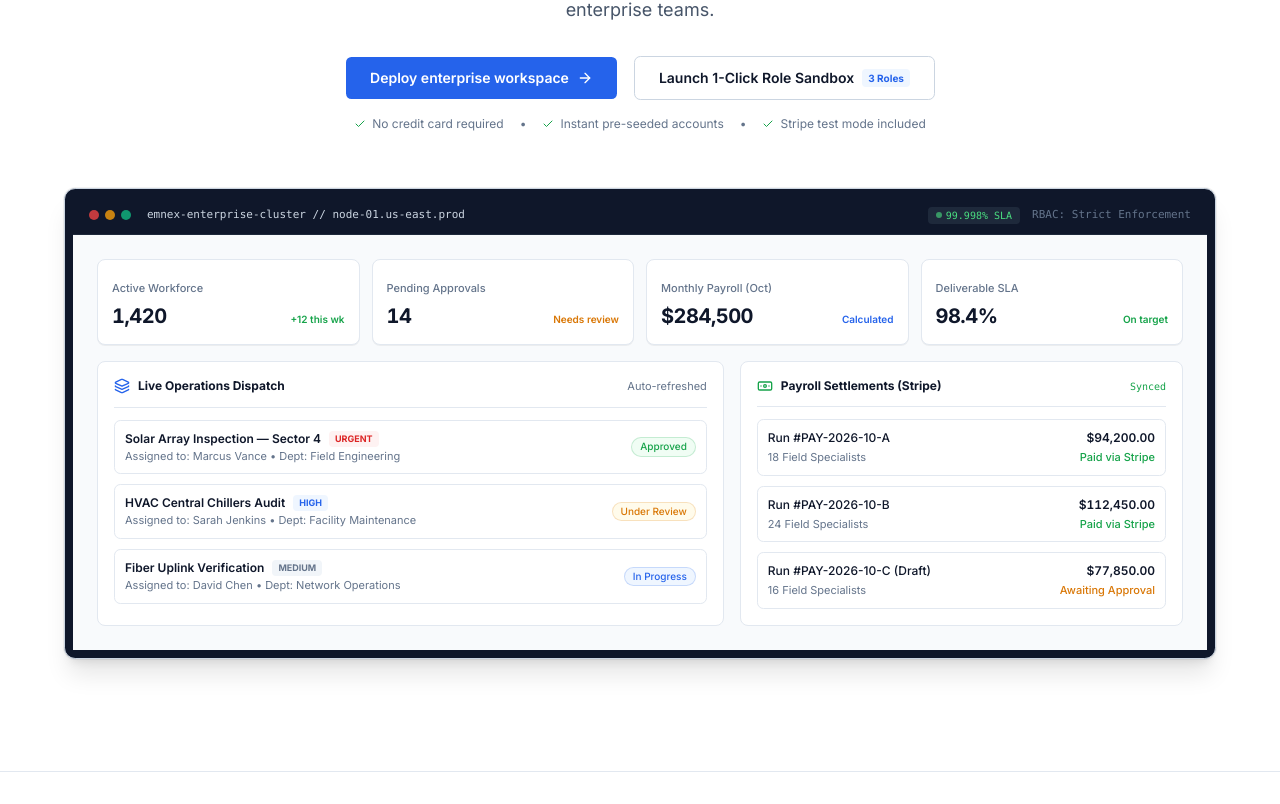
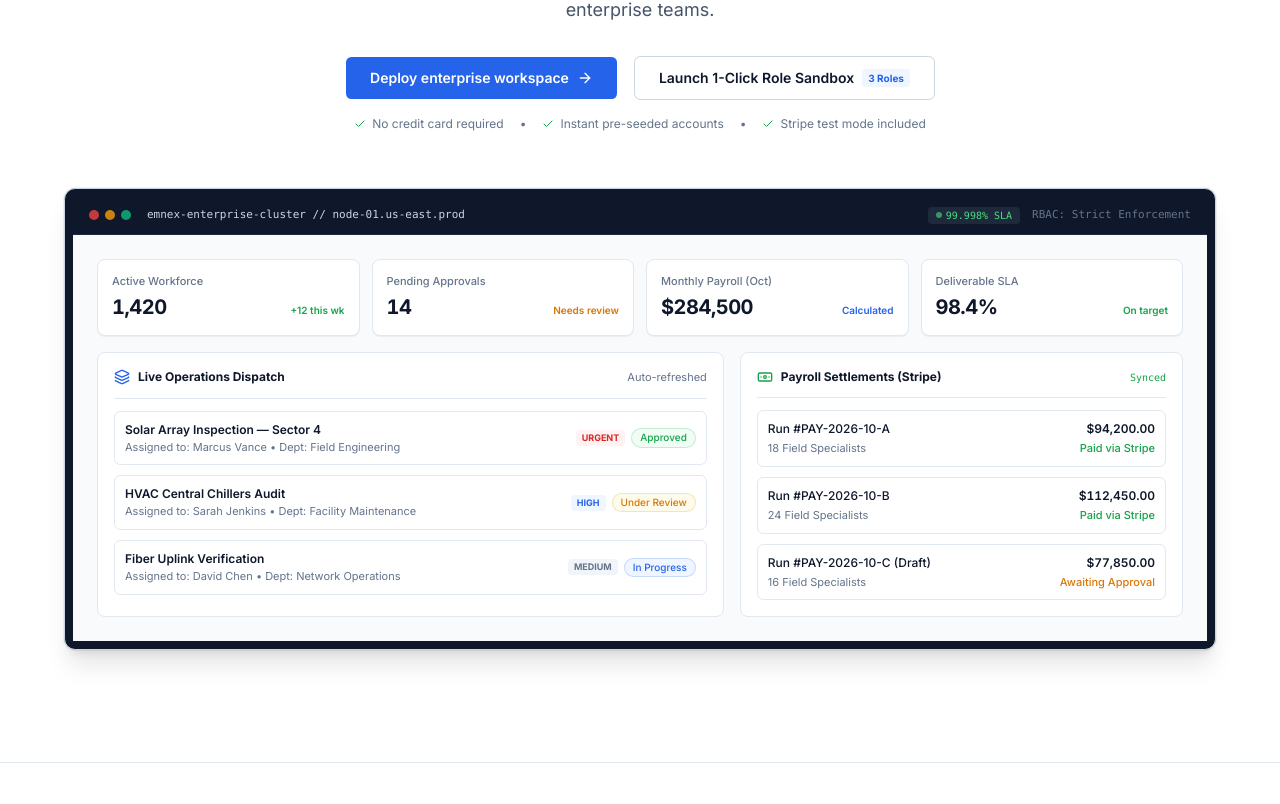
Before and after one commit to mariyamnavila/emnex-frontend, a Next.js app: page / in a window 1280 px wide. Shown: the part 479-1283 px from the top of the page. Built offline with nearby package versions, Linux system fonts and the light colour scheme; no server answers.

Commit message:
fix: make the landing dashboard preview responsive on phones

```diff
--- a/src/components/landing/console-preview.tsx
+++ b/src/components/landing/console-preview.tsx
@@ -1,216 +1,140 @@
 import { Layers, Banknote } from "lucide-react";
+
+const KPIS = [
+  { label: "Active Workforce", value: "1,420", note: "+12 this wk", tone: "text-[#16A34A]" },
+  { label: "Pending Approvals", value: "14", note: "Needs review", tone: "text-[#D97706]" },
+  { label: "Monthly Payroll (Oct)", value: "$284,500", note: "Calculated", tone: "text-[#2563EB]" },
+  { label: "Deliverable SLA", value: "98.4%", note: "On target", tone: "text-[#16A34A]" },
+];
+
+const PRIORITY = {
+  Urgent: "bg-[#FEF2F2] text-[#DC2626]",
+  High: "bg-[#EFF6FF] text-[#2563EB]",
+  Medium: "bg-[#F1F5F9] text-[#64748B]",
+};
+
+const STATUS = {
+  Approved: "border-[#16A34A]/20 bg-[#F0FDF4] text-[#16A34A]",
+  "Under Review": "border-[#D97706]/20 bg-[#FFFBEB] text-[#D97706]",
+  "In Progress": "border-[#2563EB]/20 bg-[#EFF6FF] text-[#2563EB]",
+};
+
+const DISPATCH: { title: string; who: string; dept: string; priority: keyof typeof PRIORITY; status: keyof typeof STATUS }[] = [
+  { title: "Solar Array Inspection — Sector 4", who: "Marcus Vance", dept: "Field Engineering", priority: "Urgent", status: "Approved" },
+  { title: "HVAC Central Chillers Audit", who: "Sarah Jenkins", dept: "Facility Maintenance", priority: "High", status: "Under Review" },
+  { title: "Fiber Uplink Verification", who: "David Chen", dept: "Network Operations", priority: "Medium", status: "In Progress" },
+];
+
+const RUNS = [
+  { run: "Run #PAY-2026-10-A", amount: "$94,200.00", team: "18 Field Specialists", state: "Paid via Stripe", tone: "text-[#16A34A]" },
+  { run: "Run #PAY-2026-10-B", amount: "$112,450.00", team: "24 Field Specialists", state: "Paid via Stripe", tone: "text-[#16A34A]" },
+  { run: "Run #PAY-2026-10-C (Draft)", amount: "$77,850.00", team: "16 Field Specialists", state: "Awaiting Approval", tone: "text-[#D97706]" },
+];
+
+const rowClass = "rounded-md border border-[#E2E8F0] p-2.5 text-xs dark:border-[#1E293B] dark:bg-[#0B1120]";
 
 export function ConsolePreview() {
   return (
     <div className="mx-auto mt-14 max-w-6xl">
       <div className="rounded-xl border border-[#CBD5E1] bg-[#0F172A] p-2 shadow-xl ring-1 ring-black/5 dark:border-[#1E293B]">
         {/* Window title bar */}
-        <div className="flex items-center justify-between border-b border-[#1E293B] px-4 py-2.5 text-xs text-[#94A3B8]">
-          <div className="flex items-center gap-2">
-            <div className="flex gap-1.5">
+        <div className="flex items-center justify-between gap-3 border-b border-[#1E293B] px-4 py-2.5 text-xs text-[#94A3B8]">
+          <div className="flex min-w-0 items-center gap-2">
+            <div className="flex shrink-0 gap-1.5">
               <div className="size-2.5 rounded-full bg-[#EF4444]/80" />
               <div className="size-2.5 rounded-full bg-[#F59E0B]/80" />
               <div className="size-2.5 rounded-full bg-[#10B981]/80" />
             </div>
-            <span className="ml-2 font-mono text-[11px] text-[#CBD5E1]">
+            <span className="ml-2 truncate font-mono text-[11px] text-[#CBD5E1]">
               emnex-enterprise-cluster // node-01.us-east.prod
             </span>
           </div>
-          <div className="flex items-center gap-3">
-            <span className="inline-flex items-center gap-1 rounded bg-[#1E293B] px-2 py-0.5 font-mono text-[10px] text-[#4ADE80]">
+          <div className="flex shrink-0 items-center gap-3">
+            <span className="inline-flex items-center gap-1 rounded bg-[#1E293B] px-2 py-0.5 font-mono text-[10px] whitespace-nowrap text-[#4ADE80]">
               <span className="size-1.5 animate-pulse rounded-full bg-[#4ADE80]" />
               99.998% SLA
             </span>
-            <span className="hidden sm:inline font-mono text-[11px] text-[#64748B]">
-              RBAC: Strict Enforcement
-            </span>
+            <span className="hidden font-mono text-[11px] text-[#64748B] sm:inline">RBAC: Strict Enforcement</span>
           </div>
         </div>
 
         {/* Dashboard Mockup Content */}
         <div className="grid gap-4 bg-[#F8FAFC] p-4 sm:p-6 lg:grid-cols-12 dark:bg-[#0B1120]">
-          {/* KPI Strip */}
+          {/* KPI Strip — value and note stack until the tiles are wide enough */}
           <div className="grid grid-cols-2 gap-3 sm:grid-cols-4 lg:col-span-12">
-            <div className="rounded-lg border border-[#E2E8F0] bg-white p-3.5 shadow-2xs dark:border-[#1E293B] dark:bg-[#0F172A]">
-              <span className="text-[11px] font-medium text-[#64748B] dark:text-[#94A3B8]">
-                Active Workforce
-              </span>
-              <div className="mt-1 flex items-baseline justify-between">
-                <span className="text-xl font-bold tracking-tight text-[#0F172A] tabular-nums dark:text-white">
-                  1,420
-                </span>
-                <span className="text-[10px] font-semibold text-[#16A34A]">+12 this wk</span>
+            {KPIS.map((kpi) => (
+              <div
+                key={kpi.label}
+                className="rounded-lg border border-[#E2E8F0] bg-white p-3.5 shadow-2xs dark:border-[#1E293B] dark:bg-[#0F172A]"
+              >
+                <span className="block text-[11px] leading-snug font-medium text-[#64748B] dark:text-[#94A3B8]">{kpi.label}</span>
+                <div className="mt-1 flex flex-col gap-0.5 lg:flex-row lg:items-baseline lg:justify-between">
+                  <span className="text-xl font-bold tracking-tight text-[#0F172A] tabular-nums dark:text-white">
+                    {kpi.value}
+                  </span>
+                  <span className={`text-[10px] font-semibold whitespace-nowrap ${kpi.tone}`}>{kpi.note}</span>
+                </div>
               </div>
-            </div>
-
-            <div className="rounded-lg border border-[#E2E8F0] bg-white p-3.5 shadow-2xs dark:border-[#1E293B] dark:bg-[#0F172A]">
-              <span className="text-[11px] font-medium text-[#64748B] dark:text-[#94A3B8]">
-                Pending Approvals
-              </span>
-              <div className="mt-1 flex items-baseline justify-between">
-                <span className="text-xl font-bold tracking-tight text-[#0F172A] tabular-nums dark:text-white">
-                  14
-                </span>
-                <span className="text-[10px] font-semibold text-[#D97706]">Needs review</span>
-              </div>
-            </div>
-
-            <div className="rounded-lg border border-[#E2E8F0] bg-white p-3.5 shadow-2xs dark:border-[#1E293B] dark:bg-[#0F172A]">
-              <span className="text-[11px] font-medium text-[#64748B] dark:text-[#94A3B8]">
-                Monthly Payroll (Oct)
-              </span>
-              <div className="mt-1 flex items-baseline justify-between">
-                <span className="text-xl font-bold tracking-tight text-[#0F172A] tabular-nums dark:text-white">
-                  $284,500
-                </span>
-                <span className="text-[10px] font-semibold text-[#2563EB]">Calculated</span>
-              </div>
-            </div>
-
-            <div className="rounded-lg border border-[#E2E8F0] bg-white p-3.5 shadow-2xs dark:border-[#1E293B] dark:bg-[#0F172A]">
-              <span className="text-[11px] font-medium text-[#64748B] dark:text-[#94A3B8]">
-                Deliverable SLA
-              </span>
-              <div className="mt-1 flex items-baseline justify-between">
-                <span className="text-xl font-bold tracking-tight text-[#0F172A] tabular-nums dark:text-white">
-                  98.4%
-                </span>
-                <span className="text-[10px] font-semibold text-[#16A34A]">On target</span>
-              </div>
-            </div>
+            ))}
           </div>
 
           {/* Left Pane: Task Dispatch Queue */}
           <div className="rounded-lg border border-[#E2E8F0] bg-white p-4 lg:col-span-7 dark:border-[#1E293B] dark:bg-[#0F172A]">
-            <div className="flex items-center justify-between border-b border-[#E2E8F0] pb-3 dark:border-[#1E293B]">
+            <div className="flex items-center justify-between gap-3 border-b border-[#E2E8F0] pb-3 dark:border-[#1E293B]">
               <div className="flex items-center gap-2">
                 <Layers className="size-4 text-[#2563EB]" />
-                <span className="text-xs font-bold text-[#0F172A] dark:text-white">
-                  Live Operations Dispatch
-                </span>
+                <span className="text-xs font-bold text-[#0F172A] dark:text-white">Live Operations Dispatch</span>
               </div>
-              <span className="text-[11px] text-[#64748B] dark:text-[#94A3B8]">
-                Auto-refreshed
-              </span>
+              <span className="text-[11px] whitespace-nowrap text-[#64748B] dark:text-[#94A3B8]">Auto-refreshed</span>
             </div>
 
             <div className="mt-3 space-y-2.5">
-              <div className="flex items-center justify-between rounded-md border border-[#E2E8F0] p-2.5 text-xs dark:border-[#1E293B] dark:bg-[#0B1120]">
-                <div className="space-y-0.5">
-                  <div className="flex items-center gap-2">
-                    <span className="font-semibold text-[#0F172A] dark:text-white">
-                      Solar Array Inspection — Sector 4
+              {DISPATCH.map((task) => (
+                <div key={task.title} className={`flex flex-col gap-2 sm:flex-row sm:items-center sm:justify-between ${rowClass}`}>
+                  <div className="min-w-0 space-y-0.5">
+                    <p className="font-semibold text-[#0F172A] dark:text-white">{task.title}</p>
+                    <p className="text-[11px] text-[#64748B] dark:text-[#94A3B8]">
+                      Assigned to: {task.who} &bull; Dept: {task.dept}
+                    </p>
+                  </div>
+                  <div className="flex shrink-0 items-center gap-1.5">
+                    <span className={`rounded px-1.5 py-0.5 text-[9px] font-bold uppercase ${PRIORITY[task.priority]}`}>
+                      {task.priority}
                     </span>
-                    <span className="rounded bg-[#FEF2F2] px-1.5 py-0.5 text-[9px] font-bold text-[#DC2626] uppercase">
-                      Urgent
+                    <span className={`rounded-full border px-2 py-0.5 text-[10px] font-medium whitespace-nowrap ${STATUS[task.status]}`}>
+                      {task.status}
                     </span>
                   </div>
-                  <p className="text-[11px] text-[#64748B] dark:text-[#94A3B8]">
-                    Assigned to: Marcus Vance &bull; Dept: Field Engineering
-                  </p>
                 </div>
-                <span className="rounded-full border border-[#16A34A]/20 bg-[#F0FDF4] px-2 py-0.5 text-[10px] font-medium text-[#16A34A]">
-                  Approved
-                </span>
-              </div>
-
-              <div className="flex items-center justify-between rounded-md border border-[#E2E8F0] p-2.5 text-xs dark:border-[#1E293B] dark:bg-[#0B1120]">
-                <div className="space-y-0.5">
-                  <div className="flex items-center gap-2">
-                    <span className="font-semibold text-[#0F172A] dark:text-white">
-                      HVAC Central Chillers Audit
-                    </span>
-                    <span className="rounded bg-[#EFF6FF] px-1.5 py-0.5 text-[9px] font-bold text-[#2563EB] uppercase">
-                      High
-                    </span>
-                  </div>
-                  <p className="text-[11px] text-[#64748B] dark:text-[#94A3B8]">
-                    Assigned to: Sarah Jenkins &bull; Dept: Facility Maintenance
-                  </p>
-                </div>
-                <span className="rounded-full border border-[#D97706]/20 bg-[#FFFBEB] px-2 py-0.5 text-[10px] font-medium text-[#D97706]">
-                  Under Review
-                </span>
-              </div>
-
-              <div className="flex items-center justify-between rounded-md border border-[#E2E8F0] p-2.5 text-xs dark:border-[#1E293B] dark:bg-[#0B1120]">
-                <div className="space-y-0.5">
-                  <div className="flex items-center gap-2">
-                    <span className="font-semibold text-[#0F172A] dark:text-white">
-                      Fiber Uplink Verification
-                    </span>
-                    <span className="rounded bg-[#F1F5F9] px-1.5 py-0.5 text-[9px] font-bold text-[#64748B] uppercase">
-                      Medium
-                    </span>
-                  </div>
-                  <p className="text-[11px] text-[#64748B] dark:text-[#94A3B8]">
-                    Assigned to: David Chen &bull; Dept: Network Operations
-                  </p>
-                </div>
-                <span className="rounded-full border border-[#2563EB]/20 bg-[#EFF6FF] px-2 py-0.5 text-[10px] font-medium text-[#2563EB]">
-                  In Progress
-                </span>
-              </div>
+              ))}
             </div>
           </div>
 
           {/* Right Pane: Stripe Payroll Settlement Feed */}
           <div className="rounded-lg border border-[#E2E8F0] bg-white p-4 lg:col-span-5 dark:border-[#1E293B] dark:bg-[#0F172A]">
-            <div className="flex items-center justify-between border-b border-[#E2E8F0] pb-3 dark:border-[#1E293B]">
+            <div className="flex items-center justify-between gap-3 border-b border-[#E2E8F0] pb-3 dark:border-[#1E293B]">
               <div className="flex items-center gap-2">
                 <Banknote className="size-4 text-[#16A34A]" />
-                <span className="text-xs font-bold text-[#0F172A] dark:text-white">
-                  Payroll Settlements (Stripe)
-                </span>
+                <span className="text-xs font-bold text-[#0F172A] dark:text-white">Payroll Settlements (Stripe)</span>
               </div>
               <span className="font-mono text-[10px] text-[#16A34A]">Synced</span>
             </div>
 
             <div className="mt-3 space-y-2.5">
-              <div className="rounded-md border border-[#E2E8F0] p-2.5 text-xs dark:border-[#1E293B] dark:bg-[#0B1120]">
-                <div className="flex items-center justify-between">
-                  <span className="font-medium text-[#0F172A] dark:text-white">
-                    Run #PAY-2026-10-A
-                  </span>
-                  <span className="font-semibold text-[#0F172A] tabular-nums dark:text-white">
-                    $94,200.00
-                  </span>
+              {RUNS.map((run) => (
+                <div key={run.run} className={rowClass}>
+                  <div className="flex items-center justify-between gap-3">
+                    <span className="min-w-0 font-medium text-[#0F172A] dark:text-white">{run.run}</span>
+                    <span className="font-semibold whitespace-nowrap text-[#0F172A] tabular-nums dark:text-white">
+                      {run.amount}
+                    </span>
+                  </div>
+                  <div className="mt-1 flex items-center justify-between gap-3 text-[11px] text-[#64748B] dark:text-[#94A3B8]">
+                    <span>{run.team}</span>
+                    <span className={`font-medium whitespace-nowrap ${run.tone}`}>{run.state}</span>
+                  </div>
                 </div>
-                <div className="mt-1 flex items-center justify-between text-[11px] text-[#64748B] dark:text-[#94A3B8]">
-                  <span>18 Field Specialists</span>
-                  <span className="font-medium text-[#16A34A]">Paid via Stripe</span>
-                </div>
-              </div>
-
-              <div className="rounded-md border border-[#E2E8F0] p-2.5 text-xs dark:border-[#1E293B] dark:bg-[#0B1120]">
-                <div className="flex items-center justify-between">
-                  <span className="font-medium text-[#0F172A] dark:text-white">
-                    Run #PAY-2026-10-B
-                  </span>
-                  <span className="font-semibold text-[#0F172A] tabular-nums dark:text-white">
-                    $112,450.00
-                  </span>
-                </div>
-                <div className="mt-1 flex items-center justify-between text-[11px] text-[#64748B] dark:text-[#94A3B8]">
-                  <span>24 Field Specialists</span>
-                  <span className="font-medium text-[#16A34A]">Paid via Stripe</span>
-                </div>
-              </div>
-
-              <div className="rounded-md border border-[#E2E8F0] p-2.5 text-xs dark:border-[#1E293B] dark:bg-[#0B1120]">
-                <div className="flex items-center justify-between">
-                  <span className="font-medium text-[#0F172A] dark:text-white">
-                    Run #PAY-2026-10-C (Draft)
-                  </span>
-                  <span className="font-semibold text-[#0F172A] tabular-nums dark:text-white">
-                    $77,850.00
-                  </span>
-                </div>
-                <div className="mt-1 flex items-center justify-between text-[11px] text-[#64748B] dark:text-[#94A3B8]">
-                  <span>16 Field Specialists</span>
-                  <span className="font-medium text-[#D97706]">Awaiting Approval</span>
-                </div>
-              </div>
+              ))}
             </div>
           </div>
         </div>
```
Also changed, not shown: src/components/landing/hero-section.tsx (+6 -6 lines).
